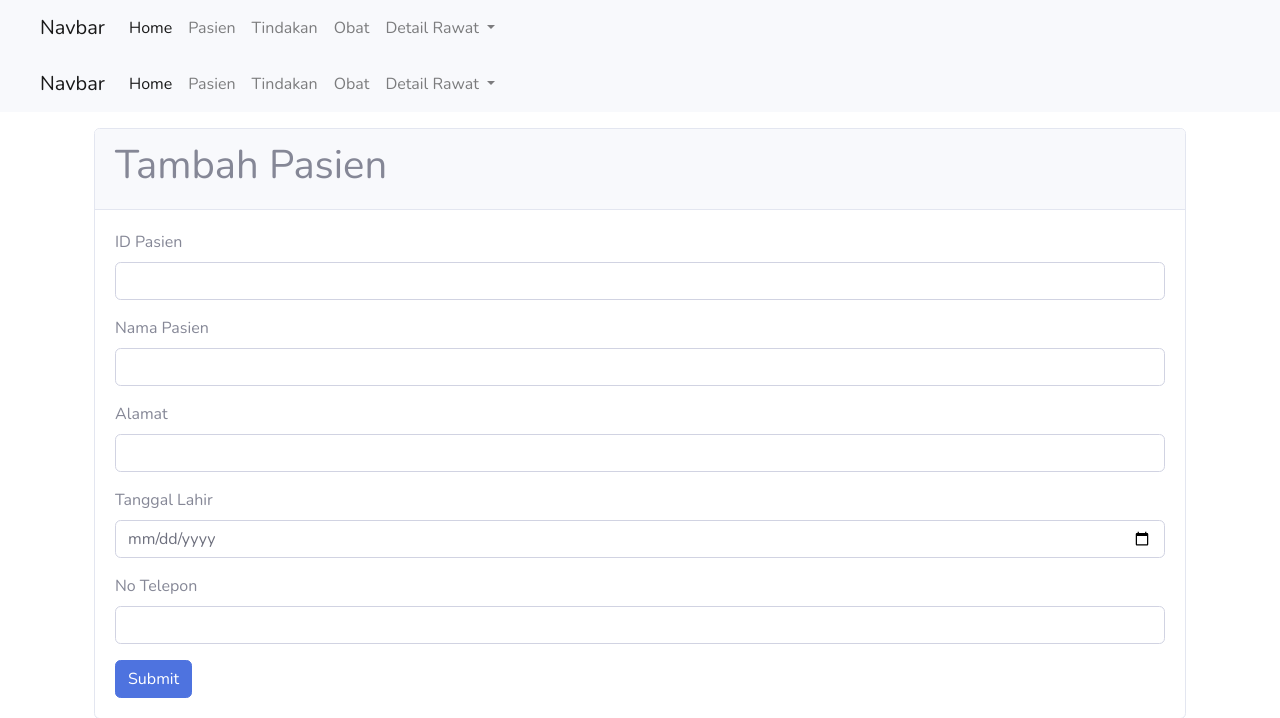
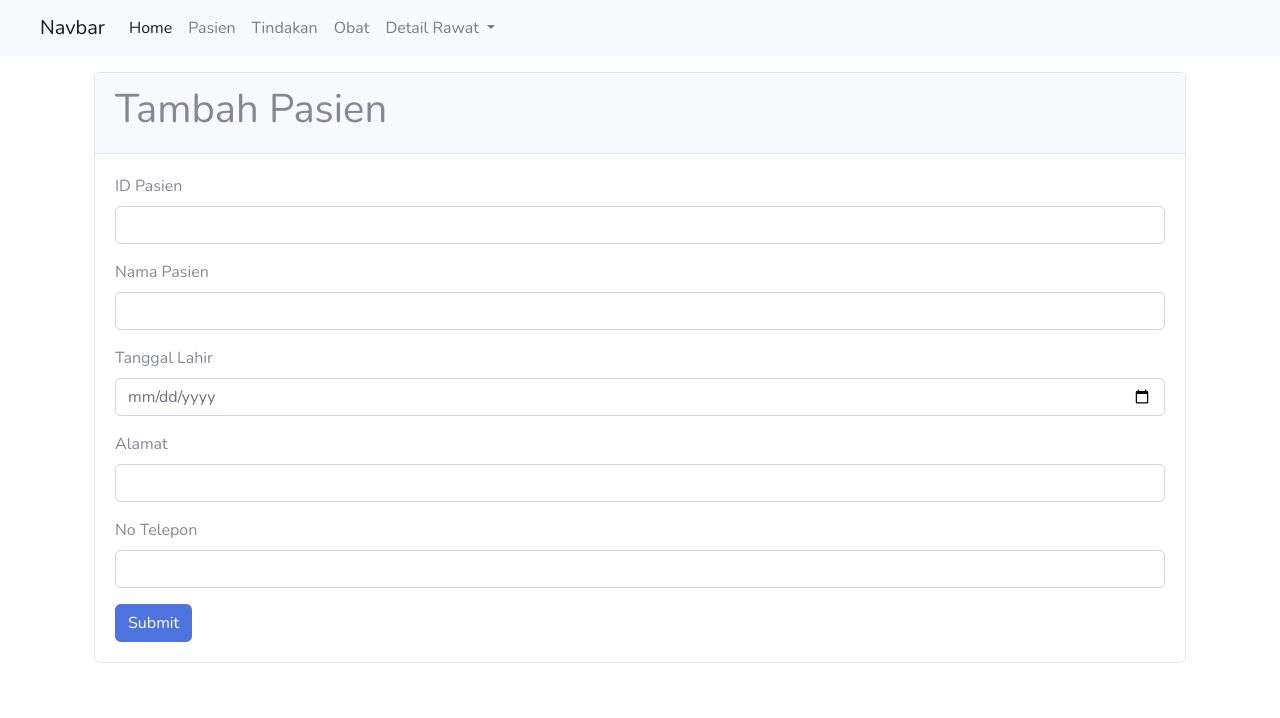
Before and after one commit to yakalitam/KlinikFitria, a CodeIgniter app: page /KlinikFitria/index.php/pasien/addT in a window 1280 px wide. Shown: the top 718 px of the page. Run offline with CodeIgniter, Linux system fonts and the light colour scheme.

Commit message:
Proyek pembaruan modul Tindakan dan Pasien

```diff
--- a/application/views/tambah_pasien.php
+++ b/application/views/tambah_pasien.php
@@ -1,4 +1,3 @@
-<?php $this->load->view('template/header'); ?>
 <title>Tambah Pasien</title>
 
 <div class="container mt-3">
@@ -21,12 +20,12 @@
                                     <input type="text" name="nama" class="form-control" id="nama">
                                 </div>
                                 <div class="mb-3">
+                                    <label for="Tgl_Lahir" class="form-label">Tanggal Lahir</label>
+                                    <input type="date" name="tgllahir" class="form-control" id="tgllahir">
+                                </div>
+                                <div class="mb-3">
                                     <label for="Alamat" class="form-label">Alamat</label>
                                     <input type="text" name="alamat" class="form-control" id="alamat">
-                                </div>
-                                <div class="mb-3">
-                                    <label for="Tgl_Lahir" class="form-label">Tanggal Lahir</label>
-                                    <input type="date" name="tgllahir" class="form-control" id="tgllahir">
                                 </div>
                                 <div class="mb-3">
                                     <label for="No_Telp" class="form-label">No Telepon</label>
--- a/application/views/template/header.php
+++ b/application/views/template/header.php
@@ -37,10 +37,10 @@
             <a class="nav-link active" aria-current="page" href="<?php echo base_url('home'); ?>">Home</a>
           </li>
           <li class="nav-item">
-            <a class="nav-link" href="#">Pasien</a>
+            <a class="nav-link" href="<?php echo base_url('pasien'); ?>">Pasien</a>
           </li>
           <li class="nav-item">
-            <a class="nav-link" href="#">Tindakan</a>
+            <a class="nav-link" href="<?php echo base_url('tindakan'); ?>">Tindakan</a>
           </li>
           <li class="nav-item">
             <a class="nav-link" href="<?php echo base_url('obat'); ?>">Obat</a>
@@ -54,7 +54,7 @@
               <li>
                 <hr class="dropdown-divider">
               </li>
-              <li><a class="dropdown-item" href="#">Rawat tindakan</a></li>
+              <li><a class="dropdown-item" href="<?php echo base_url('rawat_tindakan'); ?>">Rawat tindakan</a></li>
               <li>
                 <hr class="dropdown-divider">
               </li>
```
